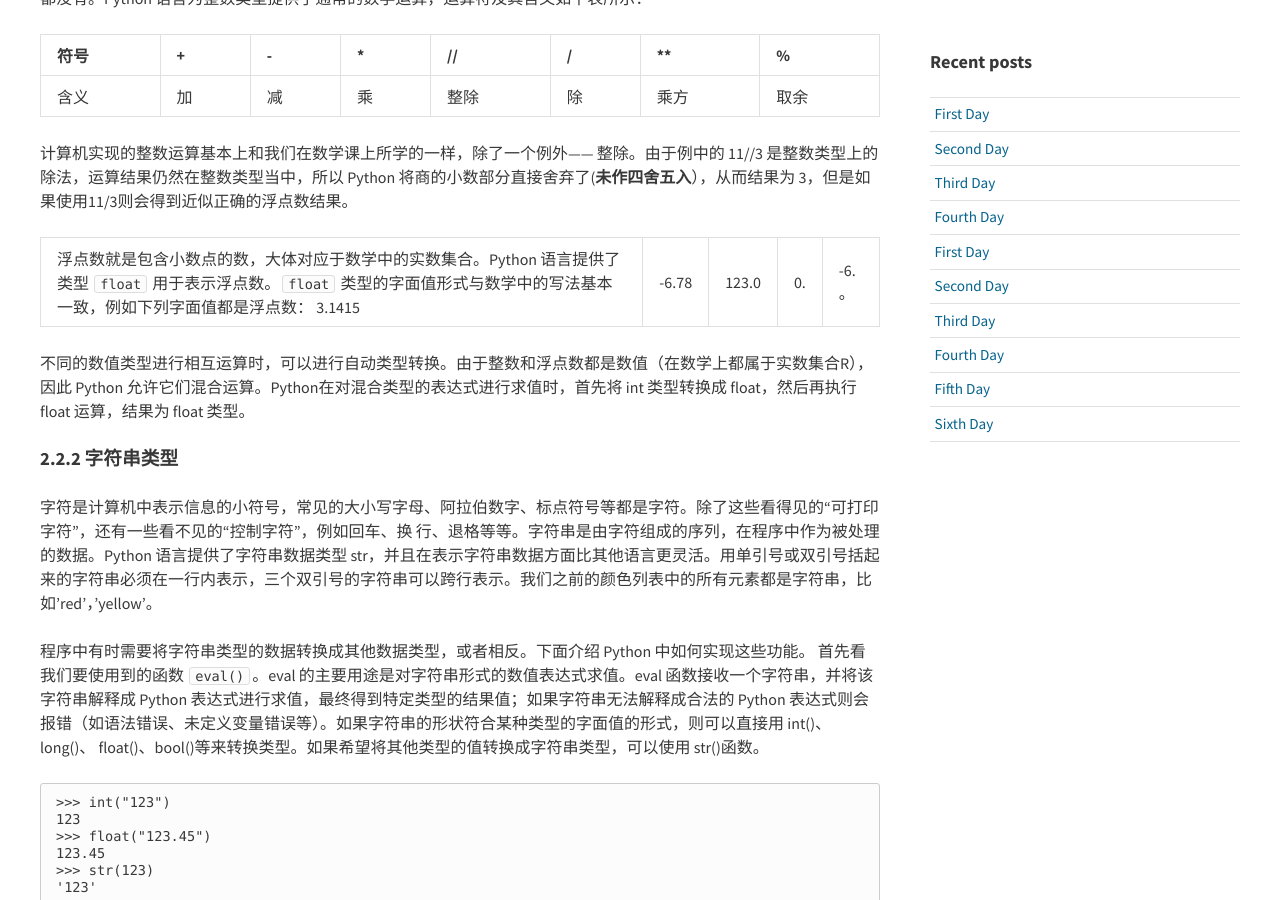
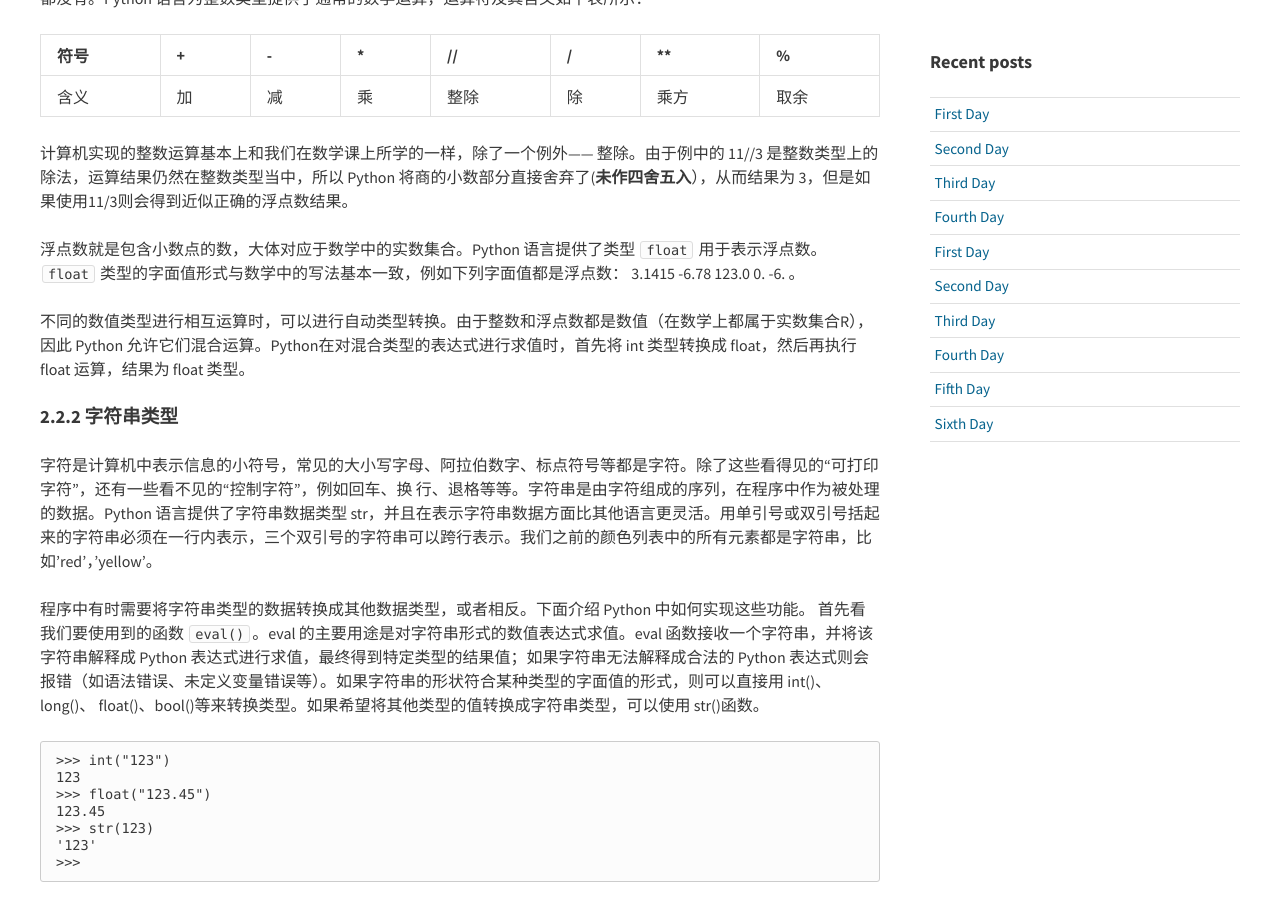
Before and after one commit to dushuaicode/dushuaicode.github.io, a Jekyll site: the page built from _posts/2017-06-18-03.md, in a window 1280 px wide and 900 px high, scrolled down 1482 px. Built offline with Jekyll 4.4.1, drawn with Linux system fonts in a browser that asks for light colours; nearby versions of some CDN libraries.

Commit message:
fix error

````diff
--- a/_posts/2017-06-18-03.md
+++ b/_posts/2017-06-18-03.md
@@ -50,7 +50,7 @@ Hello world!
 
 计算机实现的整数运算基本上和我们在数学课上所学的一样，除了一个例外—— 整除。由于例中的 11//3 是整数类型上的除法，运算结果仍然在整数类型当中，所以 Python 将商的小数部分直接舍弃了(**未作四舍五入**），从而结果为 3，但是如果使用11/3则会得到近似正确的浮点数结果。
 
-浮点数就是包含小数点的数，大体对应于数学中的实数集合。Python 语言提供了类型 ```float``` 用于表示浮点数。```float``` 类型的字面值形式与数学中的写法基本一致，例如下列字面值都是浮点数： 3.1415 | -6.78 | 123.0 | 0. | -6. 。
+浮点数就是包含小数点的数，大体对应于数学中的实数集合。Python 语言提供了类型 ```float``` 用于表示浮点数。```float``` 类型的字面值形式与数学中的写法基本一致，例如下列字面值都是浮点数： 3.1415  -6.78  123.0   0.   -6. 。
 
 不同的数值类型进行相互运算时，可以进行自动类型转换。由于整数和浮点数都是数值（在数学上都属于实数集合R），因此 Python 允许它们混合运算。Python在对混合类型的表达式进行求值时，首先将 int 类型转换成 float，然后再执行 float 运算，结果为 float 类型。
 
````
